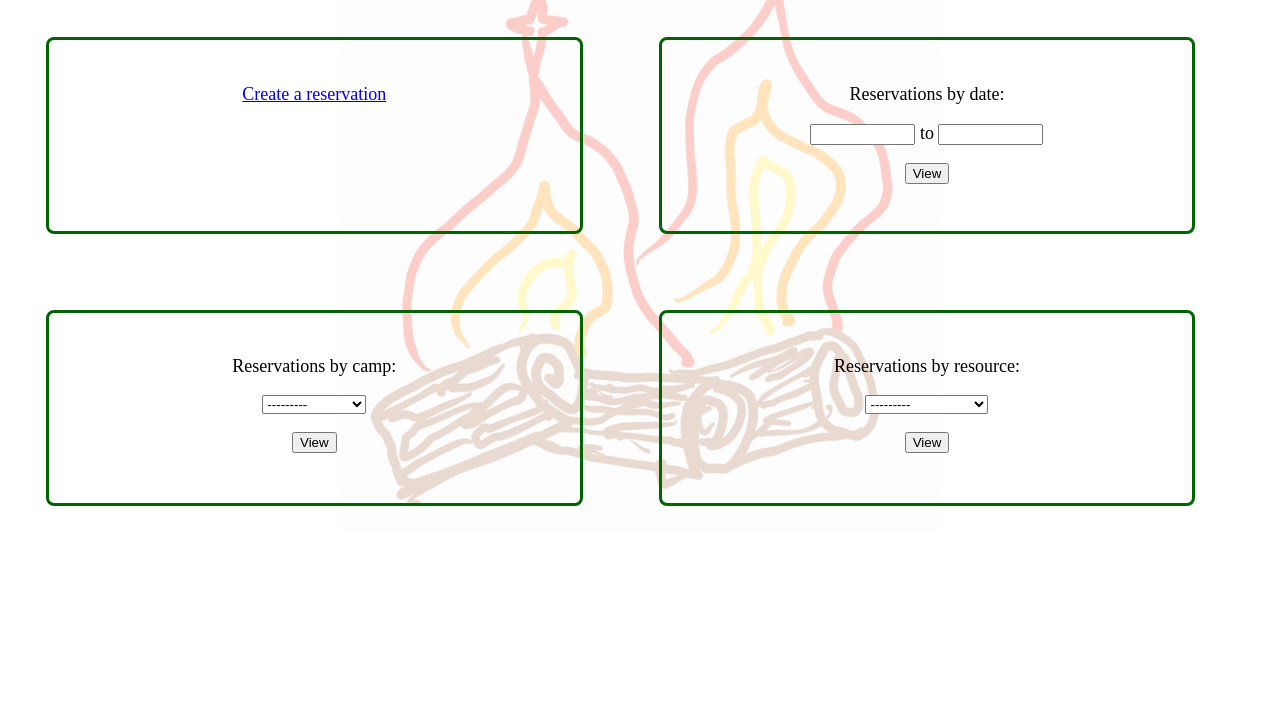
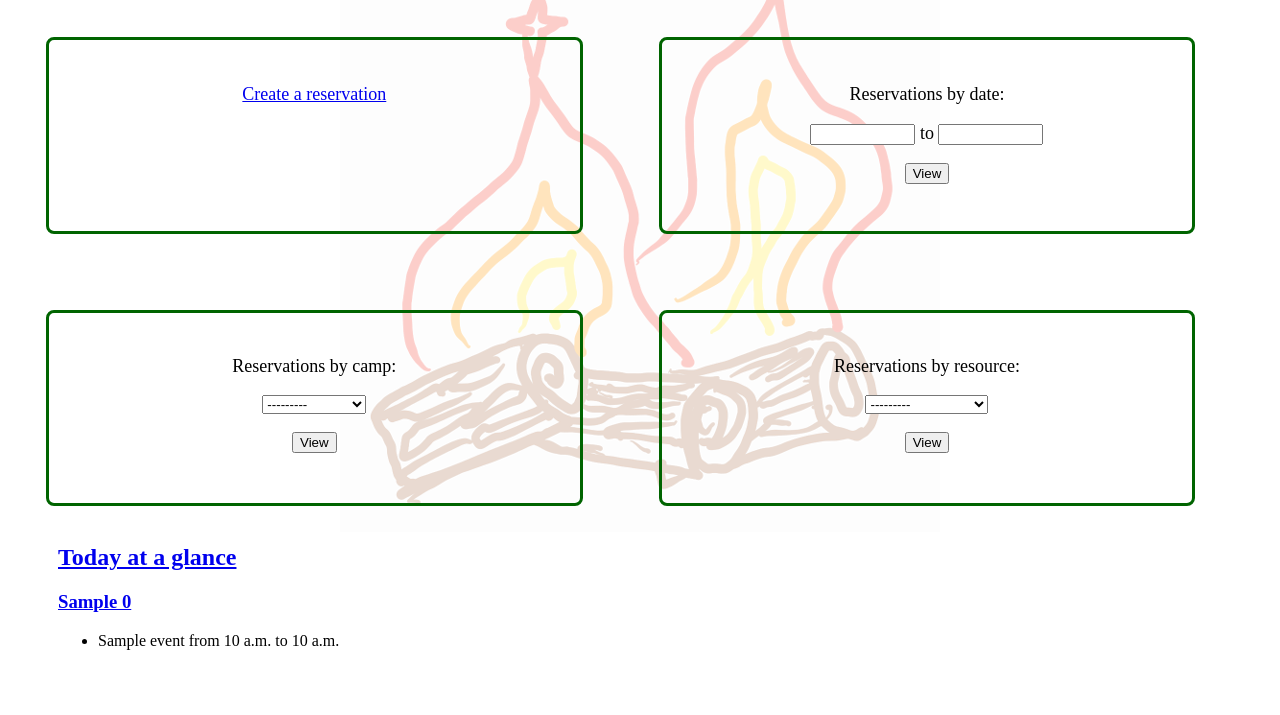
Before and after one commit to mariagullickson/SCaReM, a Django app: template SCaReM/templates/index.html in a window 1280 px wide. Shown: the part 67-782 px from the top of the page. Run offline with Django 3.2, Linux system fonts and the light colour scheme; the template is opened without the code that fills it: most values are stand-ins (such as "Sample title", 1, 10 or a date in 2020); some libraries are stand-ins or nearby versions.

Commit message:
add 'Today at a glance' to homepage

```diff
--- a/SCaReM/static/css/index.css
+++ b/SCaReM/static/css/index.css
@@ -17,3 +17,17 @@ body {
     background-position: center 25px;
     background-attachment: fixed;
 }
+
+.event_detail {
+    padding: 8px;
+    border: 1px solid darkgreen;
+    display: none;
+}
+
+.one_event {
+    display: table;
+}
+
+.glance {
+    padding: 50px;
+}
--- a/SCaReM/static/js/index.js
+++ b/SCaReM/static/js/index.js
@@ -1 +1,18 @@
 $('.datepicker').datepicker();
+
+$(document).ready(function() {
+    var showTooltip = function(event) {
+        $('.event_detail', this).show();
+        $('.event_glance', this).hide();
+    };
+
+    var hideTooltip = function() {
+        $('.event_glance', this).show();
+        $('.event_detail', this).hide();
+    };
+
+    $(".one_event").bind({
+        mouseenter: showTooltip,
+        mouseleave: hideTooltip,
+    });
+});
--- a/SCaReM/templates/index.html
+++ b/SCaReM/templates/index.html
@@ -14,6 +14,7 @@
     <div class='card'>
       <p>Reservations by date:</p>
       <form action="/schedule/bydate">
+        {% csrf_token %}
         <p>
           <input class="datepicker" id="id_start_date" name="start_date" size="10" type="text" /><label class="datetimeshortcuts" />
           to
@@ -26,6 +27,7 @@
     <div class='card'>
       <p>Reservations by camp:</p>
       <form action="/schedule/bycamp">
+        {% csrf_token %}
         <p>
           <select id="id_camp" name="camp_id">
             <option value="">---------</option>
@@ -43,6 +45,7 @@
     <div class='card'>
       <p>Reservations by resource:</p>
       <form action="/schedule/byresource">
+        {% csrf_token %}
         <p>
           <select id="id_resource" name="resource_id">
             <option value="">---------</option>
@@ -58,6 +61,32 @@
     </div>
   </div>
 
+  <div class='glance'>
+   <h2><a href="/schedule/bydate?start_date={{date.month|stringformat:"02d"}}%2F{{date.day|stringformat:"02d"}}%2F{{date.year}}">Today at a glance</a></h2>
+    {% if not today %}
+      <h3>No reservations today</h3>
+    {% endif %}
+    {% for camp in today %}
+      <h3><a href="/schedule/bycamp/?camp_id={{ camp.0.id }}">{{ camp.0.name }}</a></h3>
+      <ul>
+        {% for reservation in camp.1 %}
+          <div class='one_event'>
+            <li class='event_glance'>
+              {{ reservation.event }} from {{ reservation.start_time.time }} to {{ reservation.end_time.time }}
+            </li>
+            <li class='event_detail'>
+              {{ reservation.event }} from {{ reservation.start_time.time }} to {{ reservation.end_time.time }}
+              <br/>
+              Using {{ reservation.resource_names }}
+              <br/>
+              Reserved by {{ reservation.owner }}
+            </li>
+          </div>
+        {% endfor %}
+      </ul>
+    {% endfor %}
+  </div>
+
   <script type="text/javascript" src="https://ajax.googleapis.com/ajax/libs/jquery/3.1.0/jquery.min.js"></script>
   <script type="text/javascript" src="https://ajax.googleapis.com/ajax/libs/jqueryui/1.11.4/jquery-ui.min.js"></script>
   <script type="text/javascript" src="/static/js/index.js"></script>
--- a/SCaReM/templates/reservations/delete.html
+++ b/SCaReM/templates/reservations/delete.html
@@ -12,6 +12,7 @@
 <p class="error">Are you sure you want to delete this reservation?</p>
 
 <form action="/reservation/delete/{{reservation.id}}">
+  {% csrf_token %}
   <input type="hidden" name="confirmed" value="true"/>
   <input type="submit" value="Delete" /> <a href="/">Cancel</a>
 </form>
--- a/SCaReM/templates/view_reservation.html
+++ b/SCaReM/templates/view_reservation.html
@@ -5,9 +5,11 @@
         <div class='no-changes'>No changes allowed*.</div>
       {% else %}
         <form action="/reservation/edit/{{ reservation.id }}">
+          {% csrf_token %}
           <input type="submit" value="Edit">
         </form>
         <form action="/reservation/delete/{{ reservation.id }}">
+          {% csrf_token %}
           <input type="submit" value="Delete">
         </form>
       {% endif %}
--- a/SCaReM/views_schedule.py
+++ b/SCaReM/views_schedule.py
@@ -50,7 +50,7 @@ def view_by_date(request):
                                      settings.DATETIME_FORMAT)
 
     reservations = Reservation.objects.filter(start_time__gte=start_time) \
-                                      .filter(end_time__lte=end_time) \
+                                      .filter(end_time__lt=end_time) \
                                       .order_by('start_time', 'end_time')
     data = {
         'reservations': group_reservations_by_day(reservations),
```
Also changed, not shown: SCaReM/views.py (+33 -2 lines).
